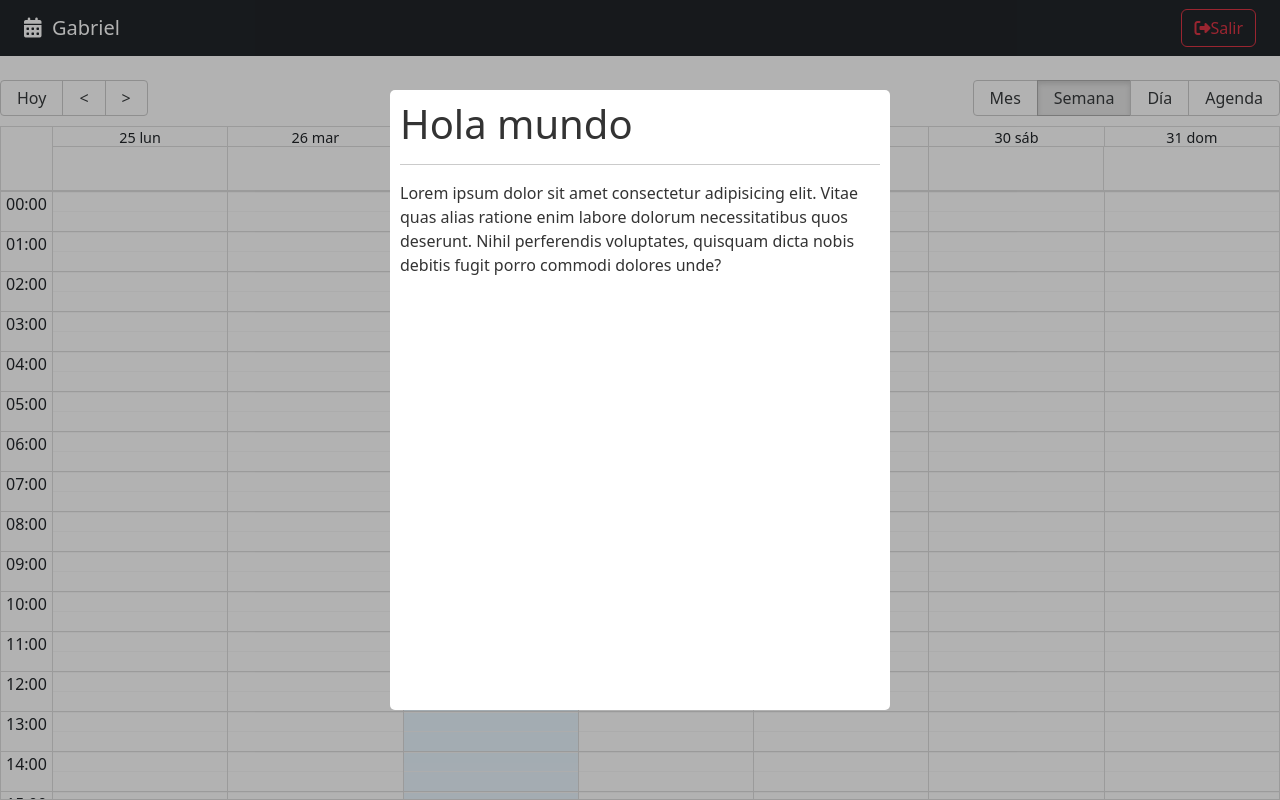
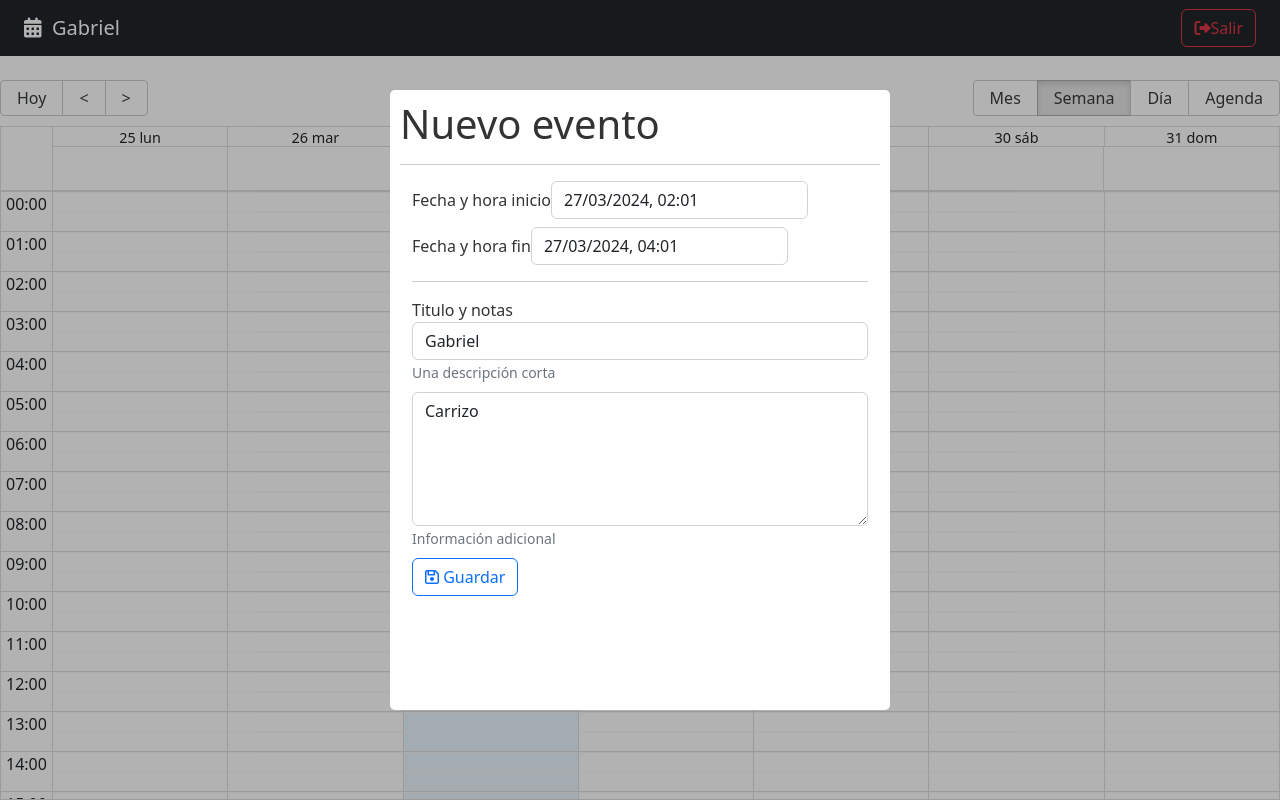
Before and after one commit to 1gabrielcarrizo/mern-calendar, a React (Vite) app: page / in a window 1280 px wide. Built offline with nearby package versions, Linux system fonts and the light colour scheme.

Commit message:
datepicker in spanish

```diff
--- a/package.json
+++ b/package.json
@@ -14,6 +14,7 @@
     "match-sorter": "^6.3.4",
     "react": "^18.2.0",
     "react-big-calendar": "^1.11.2",
+    "react-datepicker": "^6.6.0",
     "react-dom": "^18.2.0",
     "react-modal": "^3.16.1",
     "react-router-dom": "^6.22.3",
--- a/src/calendar/components/CalendarModal.jsx
+++ b/src/calendar/components/CalendarModal.jsx
@@ -1,5 +1,11 @@
+import { addHours } from 'date-fns';
 import { useState } from 'react';
-import Modal from 'react-modal'
+import Modal from 'react-modal';
+import DatePicker, {registerLocale} from "react-datepicker";
+import "react-datepicker/dist/react-datepicker.css";
+import es from 'date-fns/locale/es'
+
+registerLocale('es', es)
 
 const customStyles = {
     content: {
@@ -17,6 +23,28 @@
 export const CalendarModal = () => {
 
     const [isOpen, setIsOpen] = useState(true)
+    // 1- creamos un form de manera tradicional
+    const [formValues, setFormValues] = useState({
+        title: 'Gabriel',
+        notes: 'Carrizo',
+        start: new Date(),
+        end: addHours(new Date(), 2)
+    })
+
+    // 3- creamos una funcion para cambiar el form
+    const onInputChanged = ({ target }) => {
+        setFormValues({
+            ...formValues,
+            [target.name]: target.value
+        })
+    }
+
+    const onDateChanged = (event, changing) => {
+        setFormValues({
+            ...formValues,
+            [changing]: event
+        })
+    }
 
     const onCloseModal = () => {
         console.log("cerrando modal")
@@ -32,9 +60,74 @@
             overlayClassName='modal-fondo'
             closeTimeoutMS={200}
         >
-            <h1>Hola mundo</h1>
+            <h1> Nuevo evento </h1>
             <hr />
-            <p>Lorem ipsum dolor sit amet consectetur adipisicing elit. Vitae quas alias ratione enim labore dolorum necessitatibus quos deserunt. Nihil perferendis voluptates, quisquam dicta nobis debitis fugit porro commodi dolores unde?</p>
+            <form className="container">
+
+                <div className="form-group mb-2">
+                    <label>Fecha y hora inicio</label>
+                    <DatePicker
+                        selected={formValues.start}
+                        onChange={(event) => onDateChanged(event, "start")}
+                        className='form-control'
+                        dateFormat='Pp'
+                        showTimeSelect
+                        locale='es'
+                        timeCaption='Hora'
+                    />
+                </div>
+
+                <div className="form-group mb-2">
+                    <label>Fecha y hora fin</label>
+                    <DatePicker
+                        minDate={formValues.start} // no seleciona flechas anterior a lo que dije
+                        selected={formValues.end}
+                        onChange={(event) => onDateChanged(event, "end")}
+                        className='form-control'
+                        dateFormat='Pp'
+                        showTimeSelect
+                        locale='es'
+                        timeCaption='Hora'
+                    />
+                </div>
+
+                <hr />
+                <div className="form-group mb-2">
+                    <label>Titulo y notas</label>
+                    <input
+                        type="text"
+                        className="form-control"
+                        placeholder="Título del evento"
+                        name="title"
+                        autoComplete="off"
+                        value={formValues.title} // 2- agregamos el value
+                        onChange={onInputChanged} // 4- llamamos a la funcion
+                    />
+                    <small id="emailHelp" className="form-text text-muted">Una descripción corta</small>
+                </div>
+
+                <div className="form-group mb-2">
+                    <textarea
+                        type="text"
+                        className="form-control"
+                        placeholder="Notas"
+                        rows="5"
+                        name="notes"
+                        value={formValues.notes} // 2- agregamos el value
+                        onChange={onInputChanged} // 4- llamamos a la funcion
+                    ></textarea>
+                    <small id="emailHelp" className="form-text text-muted">Información adicional</small>
+                </div>
+
+                <button
+                    type="submit"
+                    className="btn btn-outline-primary btn-block"
+                >
+                    <i className="far fa-save"></i>
+                    <span> Guardar</span>
+                </button>
+
+            </form>
         </Modal>
     )
 }
```
Also changed, not shown: 1 other file (tests, documents, lock files or other folders).
